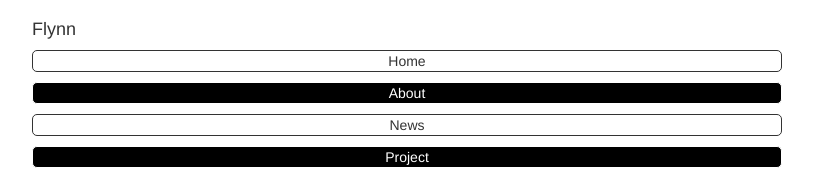
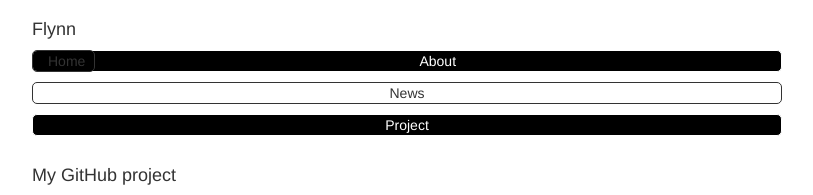
Before and after one commit to flynn60806/test, a plain HTML site: page index.html in a window 1280 px wide. Shown: the top 195 px of the page, without its empty margins (38-851 px from the left). Drawn offline with nearby package versions, Linux system fonts and the light colour scheme.

Commit message:
Update index.html

```diff
--- a/index.html
+++ b/index.html
@@ -13,7 +13,7 @@
     <div class="row">
            <h1 class="col-sm-8"> Flynn </h1>
           <nav class="col-sm-8 test-right">
-            <p class="pill-white"> Home </p>
+            <p class="col-sm-1 pill-white"> Home </p>
             <p class="pill-black"> About </p>
 	    <p class="pill-white"> News </p>
             <p class="pill-black"> Project </p>
```
